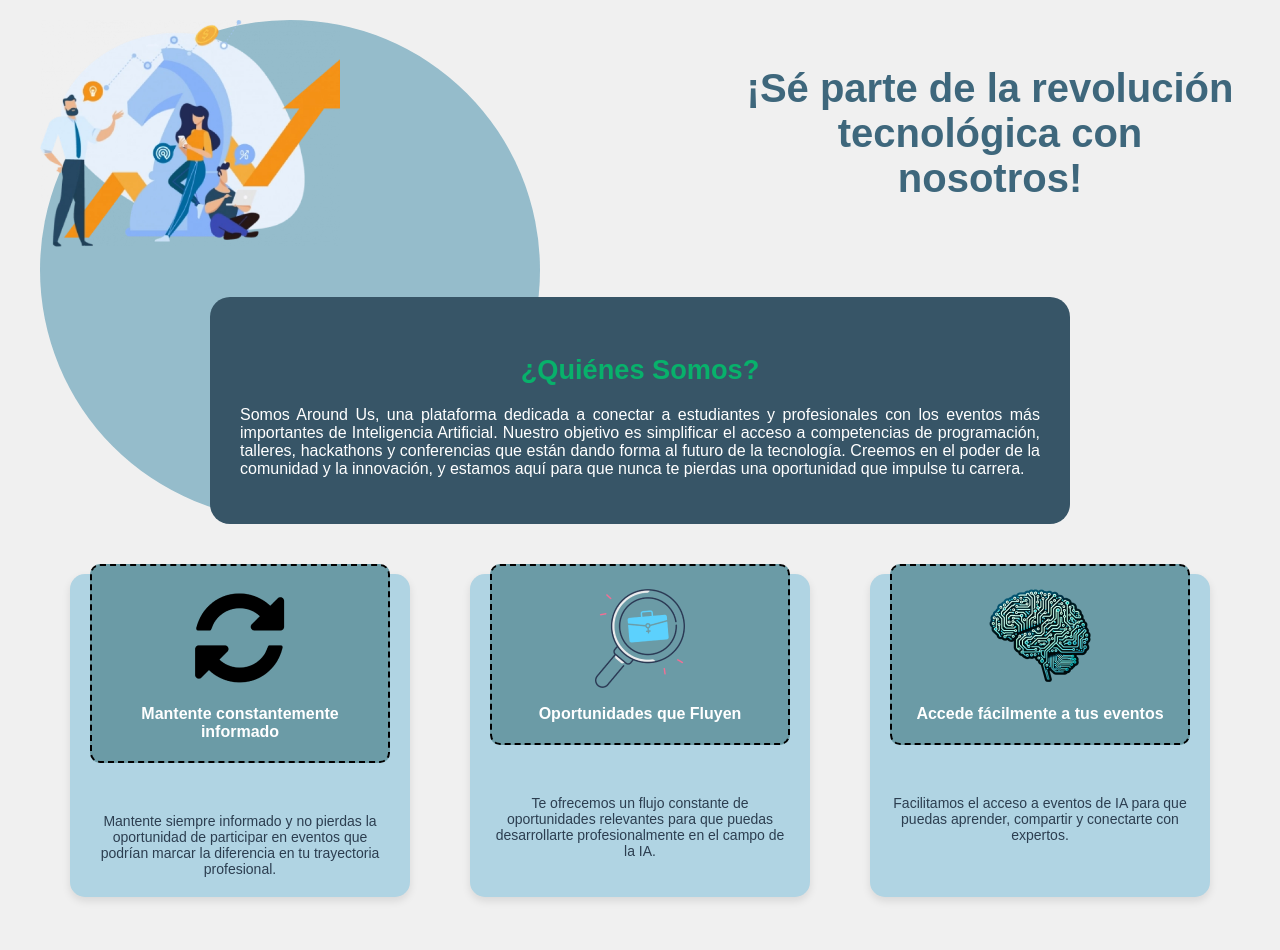
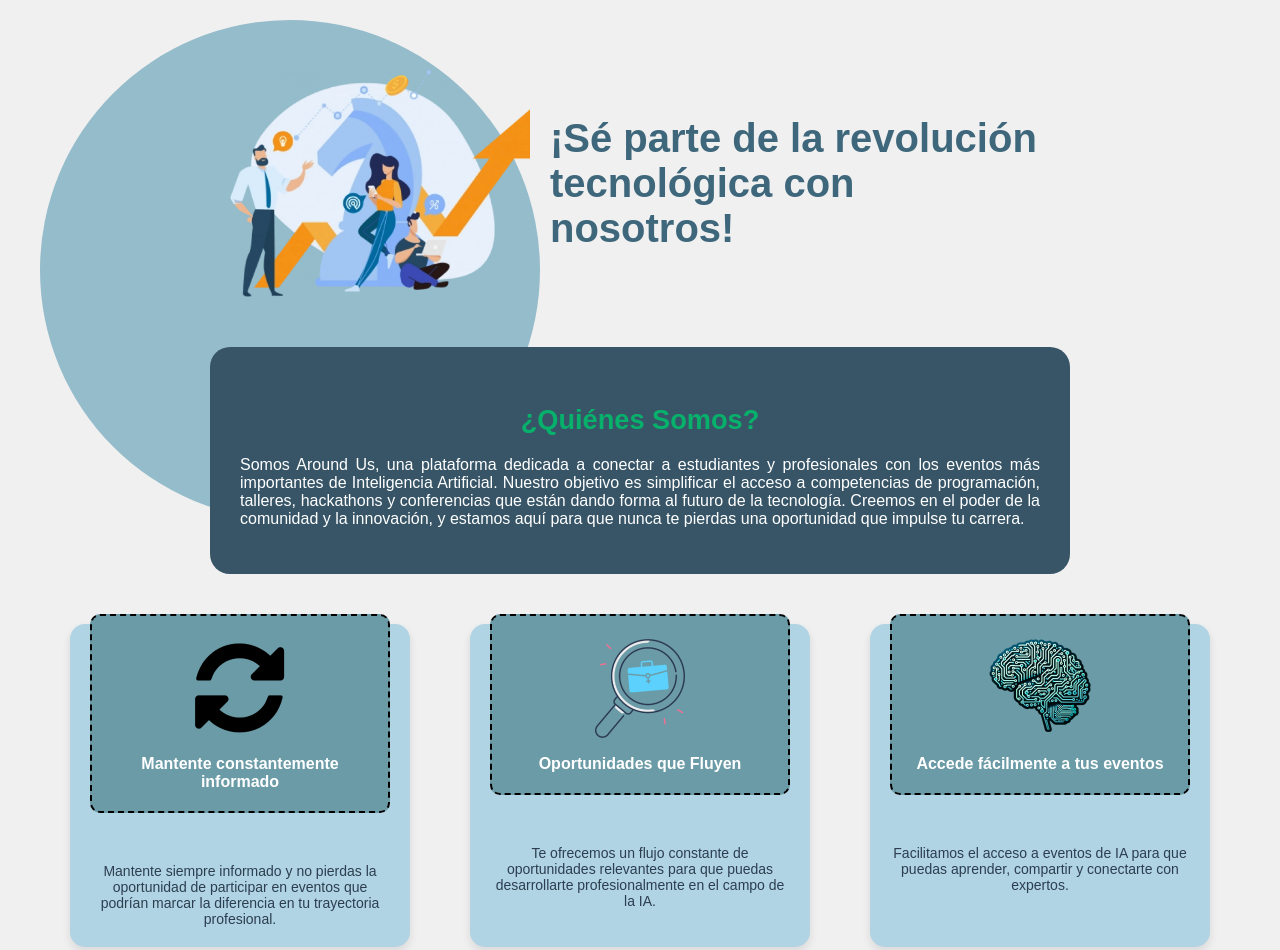
Before and after one commit to Grupo-3-Around-Us/landing-page, a plain HTML site: page index.html in a window 1280 px wide. Shown: the top 950 px of the page. Before the commit the page ends 917 px from the top, so only its background shows below. Drawn offline with Linux system fonts and the light colour scheme.

Commit message:
fix: Arreglo alineación imagen y texto

```diff
--- a/CSS/style.css
+++ b/CSS/style.css
@@ -34,8 +34,11 @@
     position: relative;
     z-index: 2;
     display: flex;
-    align-items: center;
-    justify-content: space-between;
+    justify-content: center;  /* Centra el bloque completo horizontalmente */
+    align-items: center;      /* Alinea verticalmente el contenido del bloque */
+    gap: 20px;                /* Espacio entre la imagen y el texto */
+    text-align: left;         /* Mantiene el texto alineado a la izquierda */
+    margin-top: 50px;         /* Baja el bloque 50px; ajusta este valor según sea necesario */
 }
 
 .header-content img {
```
